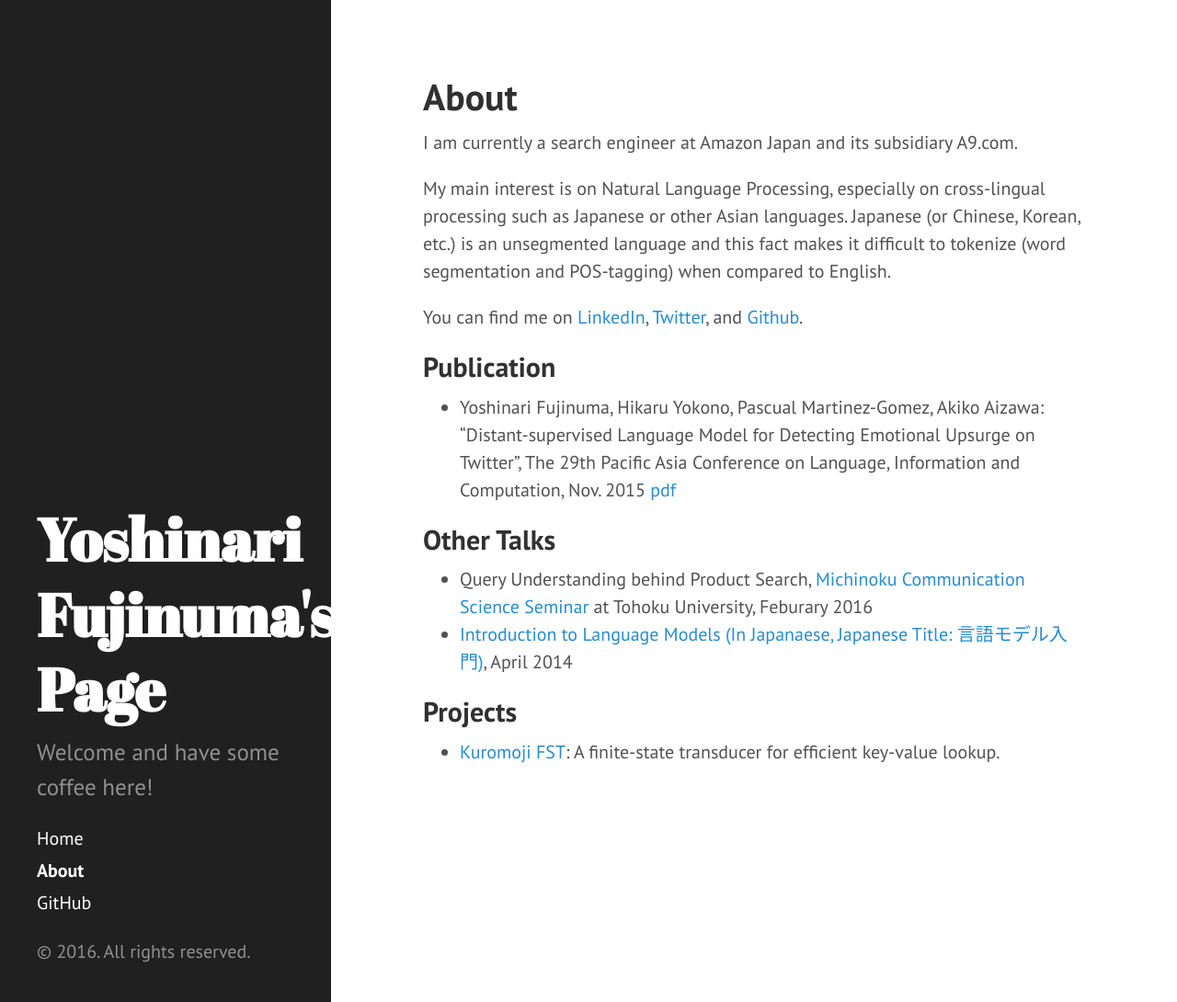
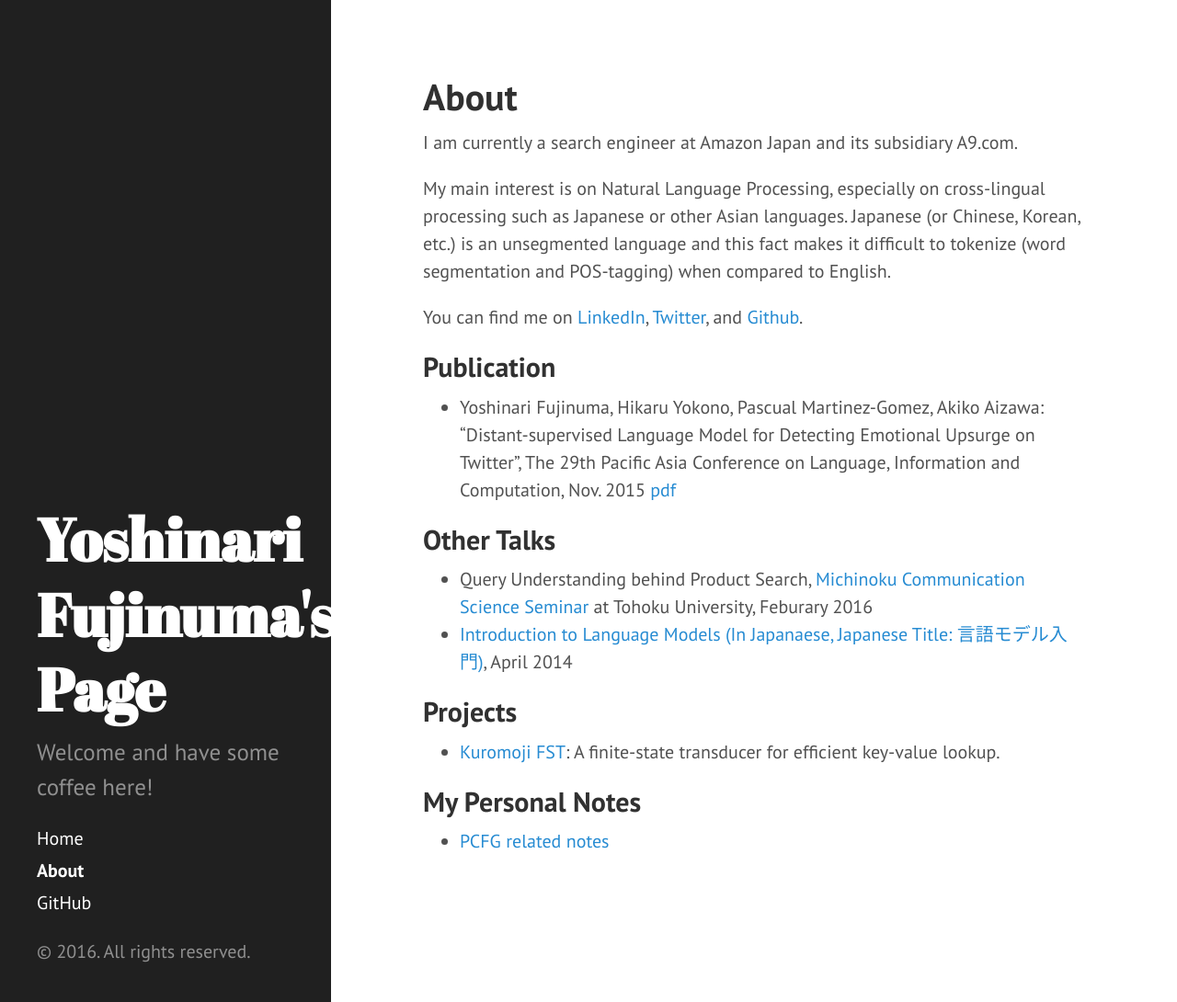
Before and after one commit to akkikiki/akkikiki.github.io, a Jekyll site: the page built from about.md, in a window 1280 px wide and 1090 px high. Shown: the whole window at 92% size. Built offline with Jekyll 4.4.1, drawn with Linux system fonts in a browser that asks for light colours.

Commit message:
Added pcfg-related notes

```diff
--- a/about.md
+++ b/about.md
@@ -18,3 +18,6 @@ You can find me on [LinkedIn](https://jp.linkedin.com/in/yoshinari-fujinuma-4b61
 
 ## Projects
 * [Kuromoji FST](https://github.com/atilika/fst): A finite-state transducer for efficient key-value lookup.
+
+## My Personal Notes
+* [PCFG related notes]({{ site.url }}/assets/yoshinari_notes_pcfg.pdf)
```
Also changed, not shown: 1 other file.
